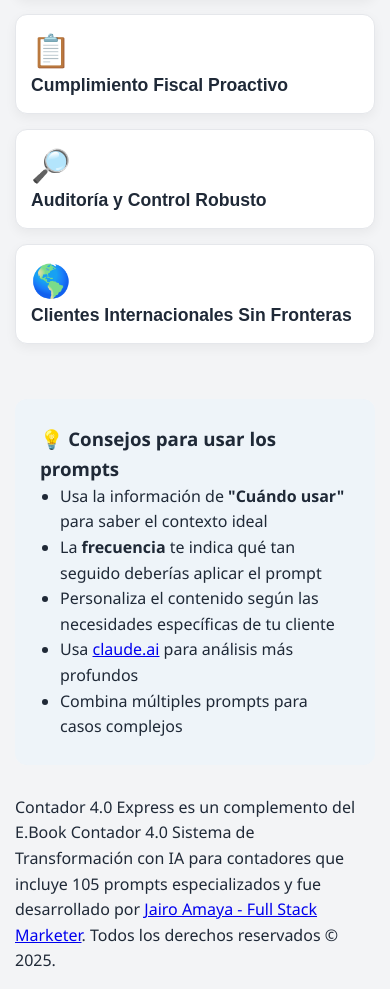
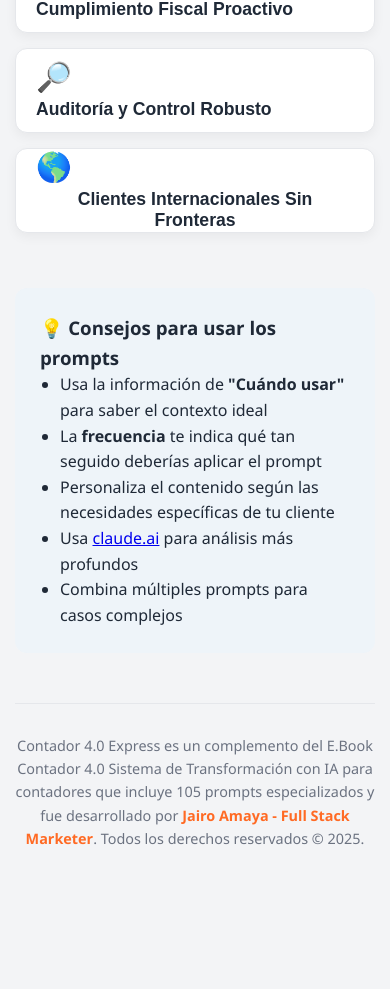
Before and after one commit to JairoAmaya/contador4-webapp-final, a React (Vite) app: page / in a window 390 px wide. Shown: the part 820-1809 px from the top of the page. After the commit the page ends 1705 px from the top, so only its background shows below. Built offline with nearby package versions, Linux system fonts and the light colour scheme.

Commit message:
Update styles.css

```diff
--- a/src/styles.css
+++ b/src/styles.css
@@ -22,30 +22,22 @@ body {
 
 .header {
   text-align: center;
-  padding: 20px 0 25px; /* Compactar espacio */
+  padding: 20px 0 25px;
 }
 
 .header h1 {
   font-size: 2.5rem;
-  font-weight: 800; /* Más impacto */
+  font-weight: 800;
   color: #1f2937;
 }
 
-/* --- Barra de Búsqueda y Volver --- */
+/* --- Botón Volver (Ahora el único elemento en la barra superior) --- */
 .search-bar {
   display: flex;
   gap: 10px;
   align-items: center;
   margin-bottom: 30px;
-}
-
-.search-input {
-    flex-grow: 1;
-    padding: 12px 20px;
-    font-size: 1rem;
-    border: 2px solid #e5e7eb;
-    border-radius: 8px;
-    transition: all 0.3s ease;
+  justify-content: flex-start;
 }
 
 .reset-btn.volver-btn {
@@ -60,10 +52,15 @@ body {
     transition: background 0.3s;
 }
 
+.reset-btn.volver-btn:hover {
+    background: #e65c19;
+}
+
+
 /* === 2. ESTILOS DE NAVEGACIÓN Y BOTONES (TARJETAS MODERNAS) === */
 
 .main-title-selection {
-    font-size: 1.75rem;
+    font-size: 1.5rem;
     margin-top: 20px;
     margin-bottom: 25px;
     color: #1f2937;
@@ -74,14 +71,13 @@ body {
 
 .prompts-container {
   display: grid;
-  gap: 25px; /* Más espacio entre tarjetas */
+  gap: 25px;
   margin-bottom: 30px;
 }
 
-/* Nivel 1: Categorías (Desktop: 2 columnas para tarjetas más grandes) */
+/* Nivel 1: Categorías (Cuadrícula de 2 columnas tipo Notion) */
 .category-list {
   grid-template-columns: repeat(2, 1fr);
-  gap: 25px;
   margin-top: 10px;
 }
 
@@ -90,7 +86,7 @@ body {
   background: white;
   color: #1f2937;
   border: 1px solid #e5e7eb;
-  border-radius: 12px; /* Esquinas más suaves */
+  border-radius: 12px;
 
   height: 110px;
   font-size: 1.1rem;
@@ -101,7 +97,7 @@ body {
   flex-direction: column;
   align-items: flex-start;
   justify-content: center;
-  padding: 20px;
+  padding: 15px 20px;
 
   box-shadow: 0 4px 12px rgba(0, 0, 0, 0.05);
   transition: all 0.25s ease;
@@ -110,23 +106,25 @@ body {
 .category-button:hover {
     background: #fafafa;
     border-color: #ff6a24;
-    transform: translateY(-4px); /* Efecto flotante moderno */
+    transform: translateY(-4px);
     box-shadow: 0 8px 16px rgba(0, 0, 0, 0.1);
 }
 
 .category-button .icon-span {
-    font-size: 2rem;
+    font-size: 1.8rem;
     margin-bottom: 5px;
-    color: #ff6a24; /* Color de acento para el ícono */
+    color: #ff6a24;
 }
 
+/* El título principal del botón */
 .category-title-text {
     font-weight: 700;
 }
 
+/* ✅ FIX: Contador (15) */
 .category-count {
     font-size: 0.9rem;
-    color: #6b7280; /* Contador en gris sutil */
+    color: #6b7280;
     font-weight: 500;
     margin-top: 4px;
 }
@@ -136,7 +134,6 @@ body {
     grid-column: 1 / -1;
 }
 
-
 /* Nivel 2: Subcategorías (Lista vertical) */
 .subcategoria-list {
     grid-template-columns: 1fr;
@@ -144,15 +141,29 @@ body {
 }
 
 .subcategory-button {
+  /* Cohesión estética: Se ve como una tarjeta seleccionable, no un botón simple */
   background: white;
   border: 1px solid #e5e7eb;
   text-align: left;
   padding: 15px 20px;
   box-shadow: 0 1px 3px rgba(0, 0, 0, 0.05);
+  display: flex;
+  justify-content: space-between;
+  align-items: center;
+  transition: all 0.25s ease;
+  font-size: 1.1rem; /* ✅ Aumentar tamaño para mejor tacto */
 }
 
+/* ✅ FIX: Aplicar hover cohesivo */
+.subcategory-button:hover {
+    background: #fafafa;
+    border-color: #ff6a24;
+    transform: translateY(-2px);
+    box-shadow: 0 4px 8px rgba(0, 0, 0, 0.1);
+}
 
-/* === Nivel 3: Prompts Finales === */
+/* --- Nivel 3: Prompts Individuales --- */
+
 .prompt-card {
     background: white;
     border: 1px solid #e5e7eb;
@@ -186,20 +197,29 @@ body {
     margin-top: 15px;
 }
 
-.copy-button.copied {
-    background: #10b981;
+/* --- Estilos de Footer y Tips --- */
+.app-footer {
+    text-align: center;
+    padding: 30px 0 20px;
+    border-top: 1px solid #e5e7eb;
+    margin-top: 50px;
+    font-size: 0.9rem;
+    color: #6b7280;
 }
 
+.app-footer a {
+    color: #ff6a24;
+    text-decoration: none;
+    font-weight: 600;
+}
 
-/* --- Sección de Tips --- */
 .tips-section {
     background: #eef4f9;
     border-radius: 12px;
     padding: 25px;
     margin-top: 40px;
-    /* ✅ FIX: Asegurar que la lista se vea bien */
-    list-style: disc;
 }
+
 .tips-section ul {
     list-style: disc;
     padding-left: 20px;
@@ -212,19 +232,16 @@ body {
         padding: 15px;
     }
 
-    /* ✅ CRÍTICO: Una columna única en móvil para mejor tacto y legibilidad */
     .category-list {
-        grid-template-columns: 1fr; /* Una columna para el 100% del ancho */
+        grid-template-columns: 1fr; /* Una columna en móvil */
         gap: 15px;
     }
 
     .category-button {
-        height: 100px; /* Reducir altura en móvil */
+        height: 85px;
         font-size: 1.1rem;
-        padding: 15px;
     }
 
-    /* Asegurar que el botón Clientes Internacionales siga el flujo */
     .category-list button:nth-last-child(1) {
         grid-column: auto;
     }
@@ -233,7 +250,8 @@ body {
         flex-direction: column;
     }
 
-    .search-input, .reset-btn.volver-btn {
+    .reset-btn.volver-btn {
         width: 100%;
+        margin-top: 10px;
     }
 }
```
